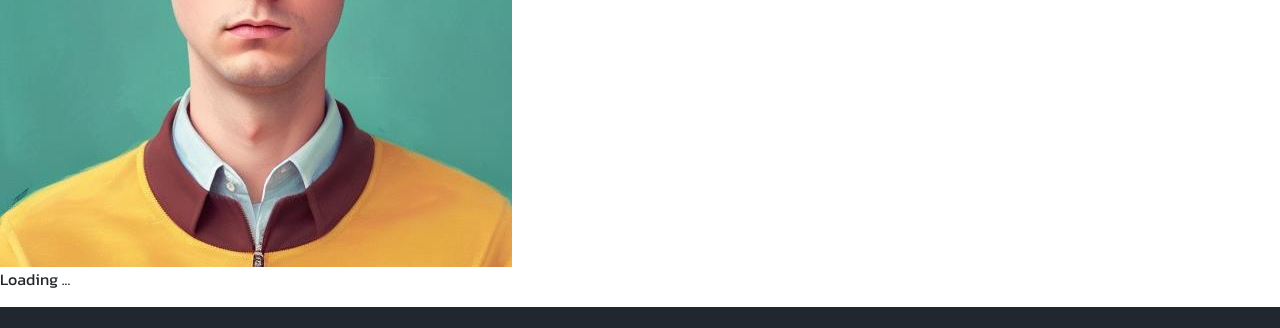
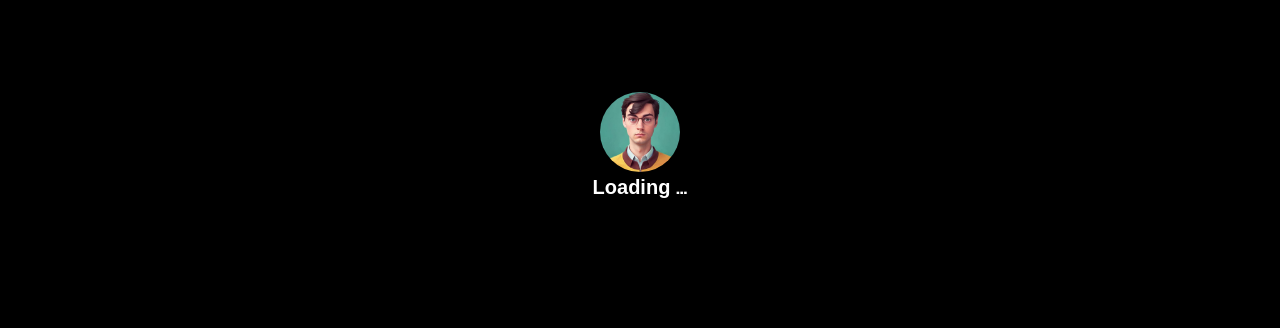
Before and after one commit to Cyclone012/Cyclone, a plain HTML site: page index.html in a window 1280 px wide. Shown: the part 245-573 px from the top of the page. Drawn offline with nearby package versions, Linux system fonts and the light colour scheme.

Commit message:
Update style.css

```diff
--- a/stylesheet/style.css
+++ b/stylesheet/style.css
@@ -16,6 +16,37 @@ body, html {
 
 .bg-color-dark {
     background-color: #171c22;
+}
+
+.spinner-wrapper {
+    background-color: black;
+    position: fixed;
+    top: 0;
+    left: 0;
+    width: 100%;
+    height: 100%;
+    z-index: 9999;
+    display: flex;
+    flex-direction: column;
+    justify-content: center;
+    align-items: center;
+    transition: all 0.2s;
+}
+
+.spinner-wrapper .typewriter {
+    animation: none !important;
+}
+
+.typewriter {
+    font-family: Arial, Helvetica, sans-serif;
+    font-size: 20px;
+    font-weight: bold;
+    color: #fff;
+}
+
+.loadimg {
+    border-radius: 50%;
+    width: 5rem;
 }
 
 .brn-logo {
```
